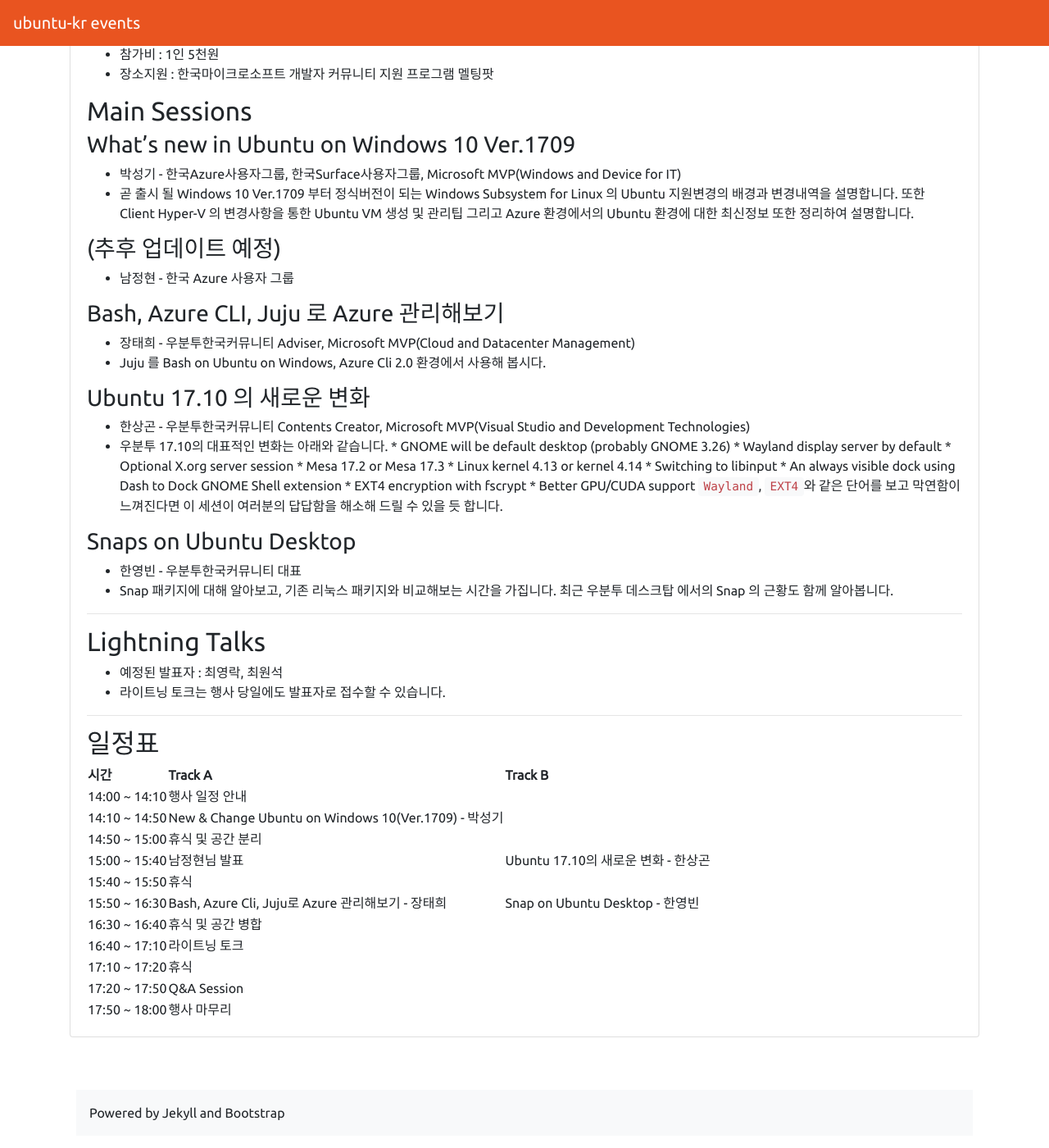
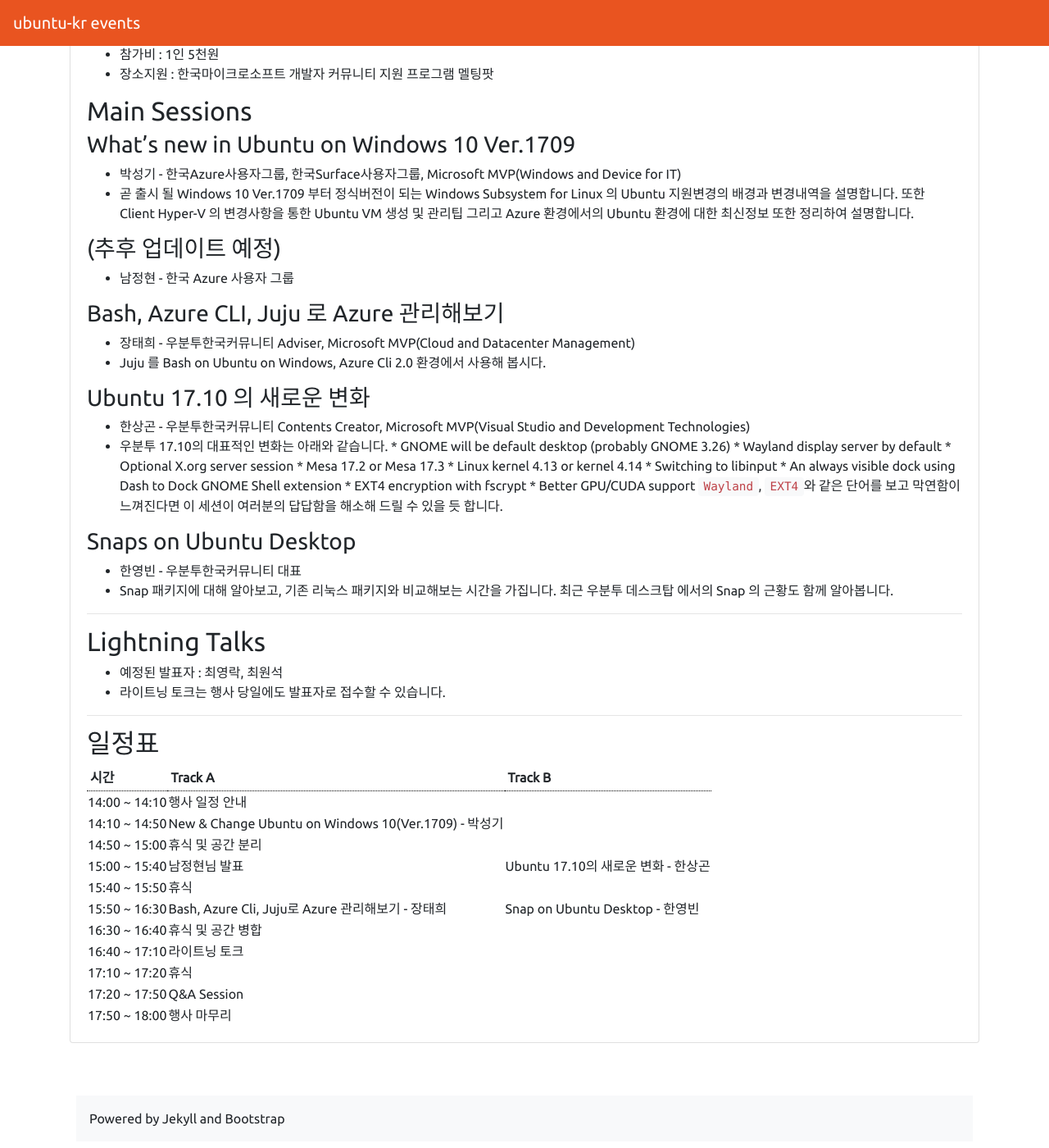
Before and after one commit to ubuntu-kr/events, a Jekyll site: the page built from _posts/2017-08-25-ubuntu-kr-krazure-joint-seminar.md, in a window 1280 px wide and 1400 px high, scrolled down 715 px. Shown: the whole window at 82% size. Built offline with Jekyll 4.4.1, drawn with Linux system fonts in a browser that asks for light colours.

Commit message:
add table styling

```diff
--- a/assets/css/style.css
+++ b/assets/css/style.css
@@ -40,3 +40,9 @@
 a{
   color: #e95420;
 }
+
+table > thead > tr > th,
+table > thead > tr > th{
+  padding: 4px;
+  border-bottom: thin dotted black;
+}
```
